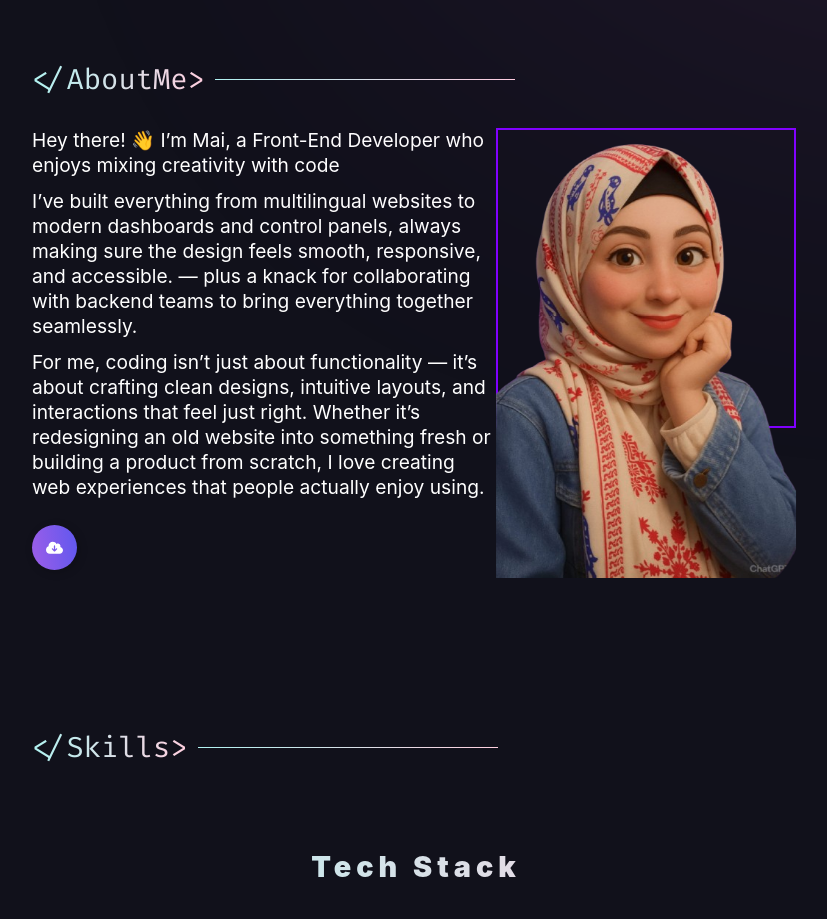
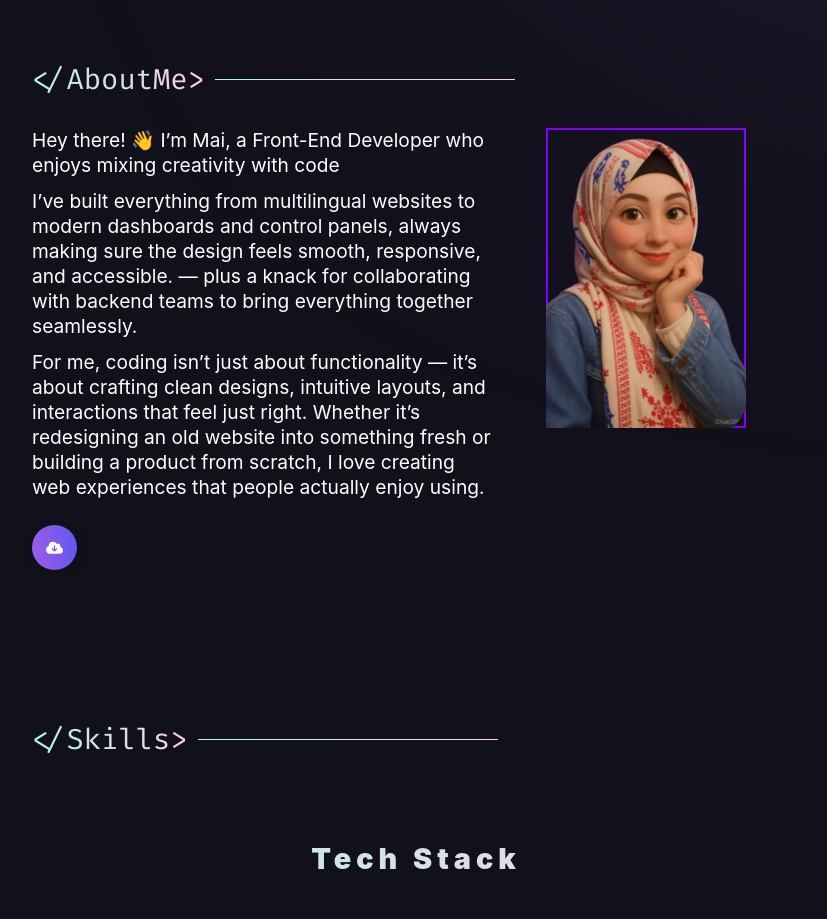
Before and after one commit to maimahran99/portfolio, a plain HTML site: page index.html in a window 1280 px wide. Shown: the part 940-1859 px from the top of the page, without its empty margins (224-1051 px from the left). Drawn offline with nearby package versions, Linux system fonts and the light colour scheme; files whose address does not match are found by name; a web font is replaced by a local one.

Commit message:
Update style.css

```diff
--- a/style.css
+++ b/style.css
@@ -978,7 +978,7 @@ noscript {
 .dp img,
 .dp::after,
 .dp::before {
-    width: 300px
+    width: 200px
 }
 
 .projects-heading-article,
```
